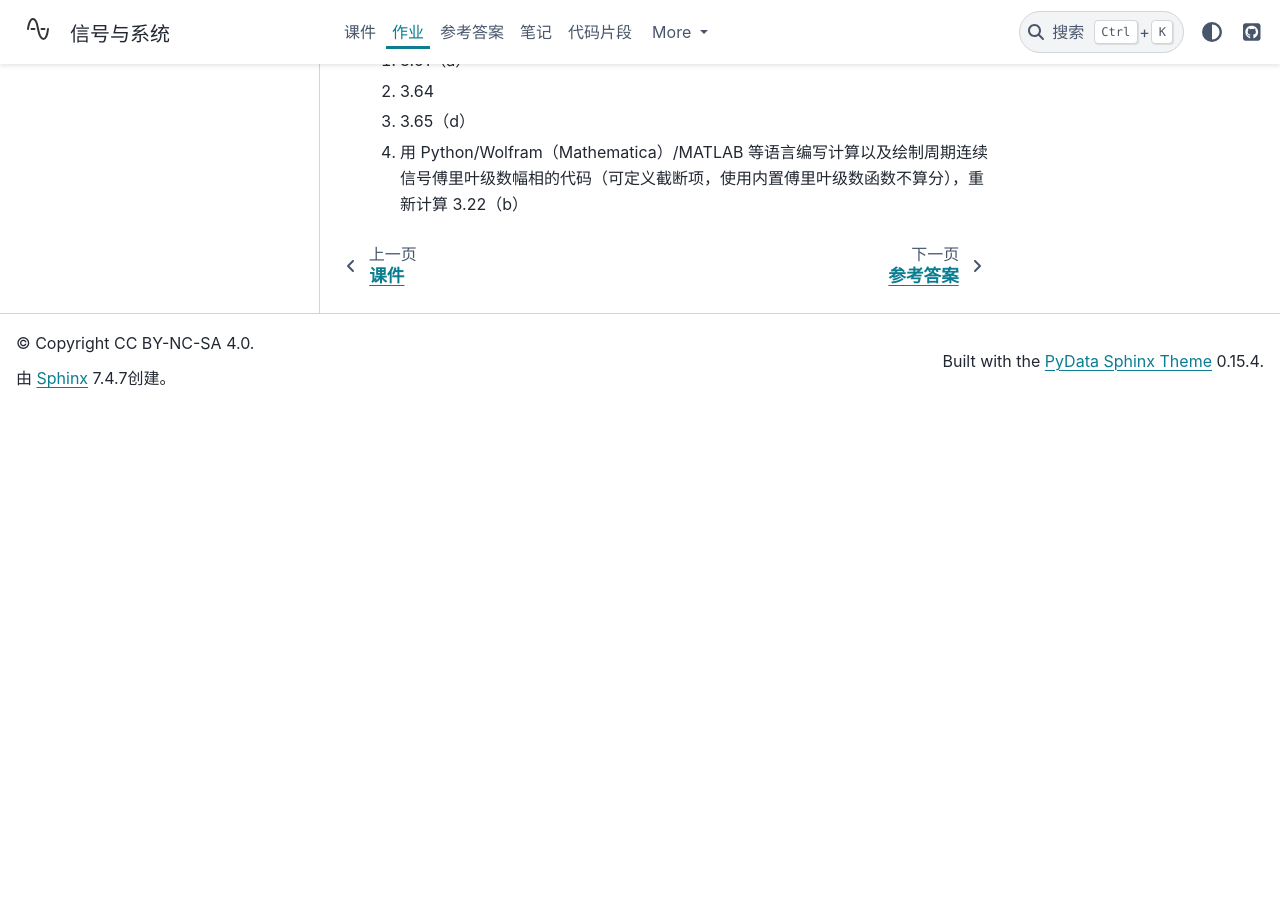
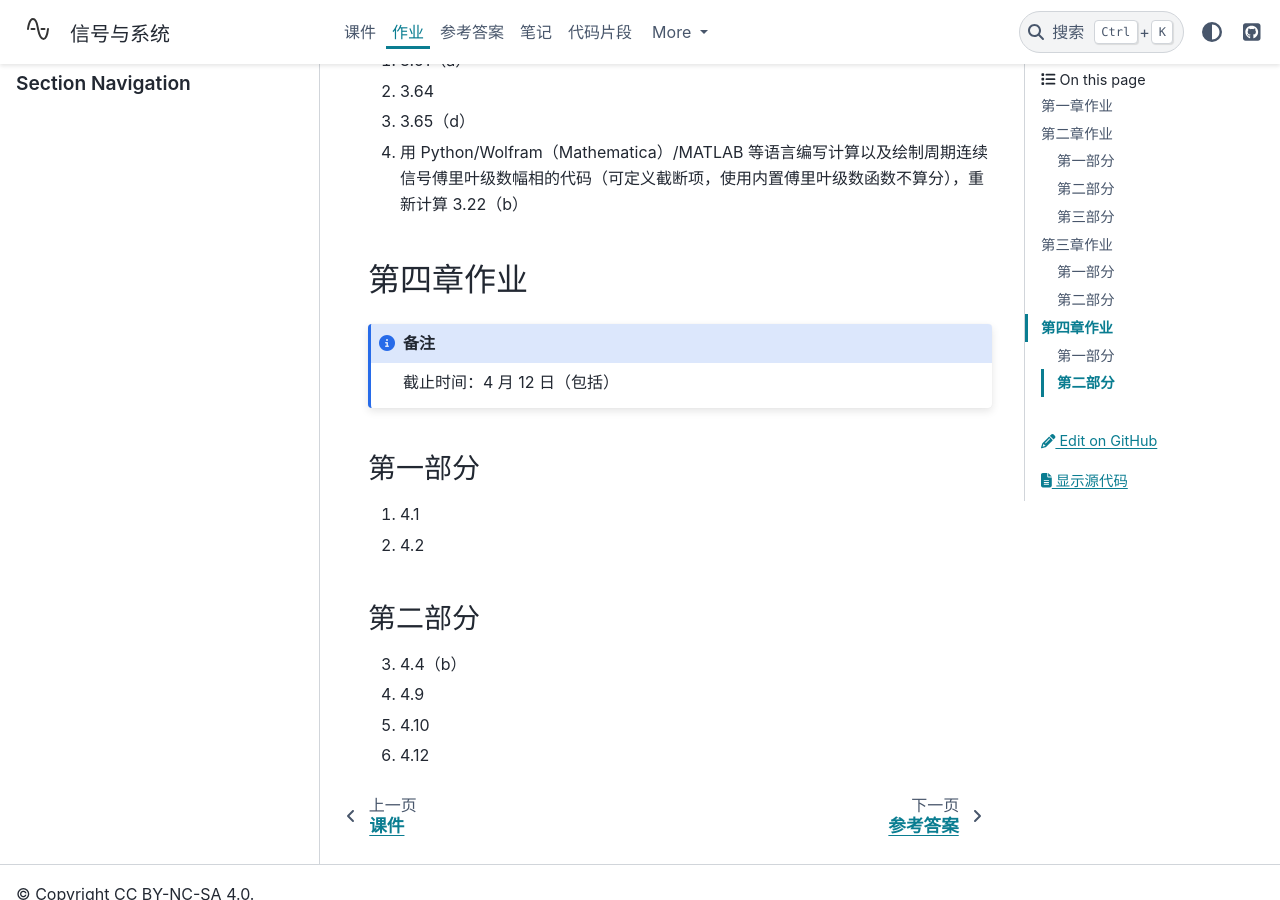
Before and after one commit to atlanswer/Signals-and-Systems, a Sphinx documentation site: the page built from doc/homework.rst, in a window 1280 px wide and 900 px high, scrolled down 2983 px. Built offline with Sphinx 7.4.7 and the PyData theme 0.15.4, drawn with Linux system fonts in a browser that asks for light colours; before the commit the page ends 3390 px from its top, so only the background shows below that.

Commit message:
content: add chapter 4 homework

```diff
--- a/doc/homework.rst
+++ b/doc/homework.rst
@@ -107,3 +107,23 @@
 #. 3.65（d）
 #. 用 Python/Wolfram（Mathematica）/MATLAB
    等语言编写计算以及绘制周期连续信号傅里叶级数幅相的代码（可定义截断项，使用内置傅里叶级数函数不算分），重新计算 3.22（b）
+
+第四章作业
+**********
+
+.. note::
+   | 截止时间：4 月 12 日（包括）
+
+第一部分
+========
+
+1. 4.1
+#. 4.2
+
+第二部分
+========
+
+3. 4.4（b）
+#. 4.9
+#. 4.10
+#. 4.12
```
